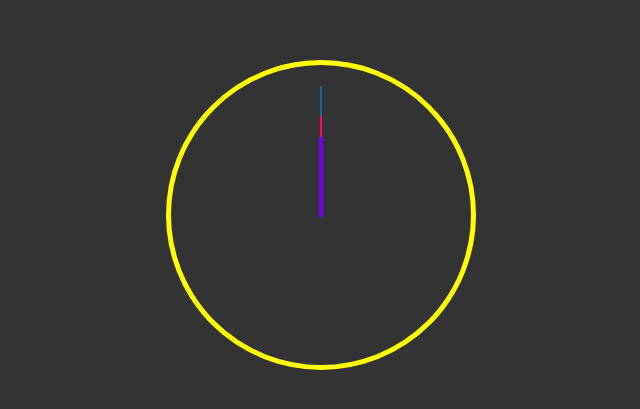
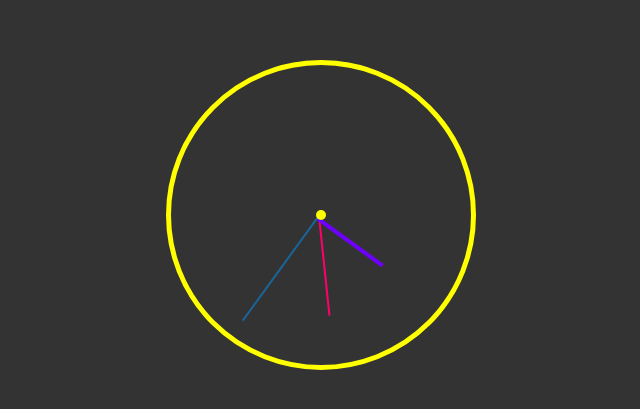
Before and after one commit to Jon-Ledo/js-analog-clock, a plain HTML site: page index.html in a window 1280 px wide. Shown: the part 193-602 px from the top of the page, without its empty margins (319-959 px from the left). Drawn offline with Linux system fonts and the light colour scheme.

Commit message:
added js, used Date object, and transform with transform origin to move hands of clock, some missing css styles

```diff
--- a/script.js
+++ b/script.js
@@ -0,0 +1,35 @@
+const secondsHand = getElement('#seconds-hand')
+const minutesHand = getElement('#minutes-hand')
+const hoursHand = getElement('#hours-hand')
+
+
+function getTime() {
+  const currentTime = new Date()
+  const seconds = currentTime.getSeconds()
+  const minutes = currentTime.getMinutes()
+  const hours = currentTime.getHours()
+
+  // 360degrees in a circle, 60s in an hour. 360/60 = 6
+  const timeInterval = 6
+
+  secondsHand.style.transform = `rotate(${(seconds * timeInterval)}deg)`
+  secondsHand.style.transformOrigin = '0 100%'
+
+  minutesHand.style.transform = `rotate(${(minutes * timeInterval)}deg)`
+  minutesHand.style.transformOrigin = '0 100%'
+
+  hoursHand.style.transform = `rotate(${(hours * timeInterval)}deg)`
+  hoursHand.style.transformOrigin = '0 100%'
+}
+
+setInterval(getTime, 100)
+
+
+// query Selector function
+function getElement (selection) {
+  const element = document.querySelector(selection)
+  if (element) {
+    return element
+  }
+  throw new Error (`Please check "selection" selector, no such element exists`)
+}
--- a/styles.css
+++ b/styles.css
@@ -41,3 +41,13 @@ body {
   right: 148px;
   bottom: 148px;
 }
+
+#center {
+  height: 10px;
+  width: 10px;
+  border-radius: 5px;
+  background-color: #ffff00;
+  position: absolute;
+  right: 145px;
+  bottom: 145px;
+}
```
